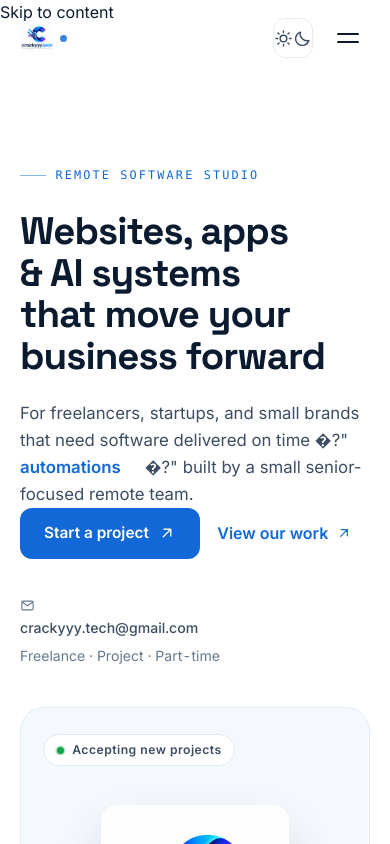
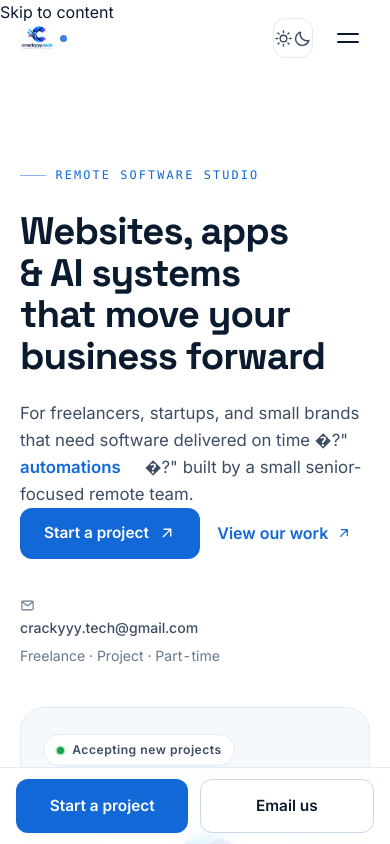
Before and after one commit to crackyyytech/crackyyy.tech-website, a React (Vite) app: page / in a window 390 px wide. Shown: the top 844 px of the page. Built offline with nearby package versions, Linux system fonts and the light colour scheme.

Commit message:
feat(ui): sticky mobile quick-actions bar (Start a project / Email us)

```diff
--- a/src/App.css
+++ b/src/App.css
@@ -2115,3 +2115,32 @@ html[data-theme='dark'] .footer__logo {
     animation: none;
   }
 }
+/* ==================================================================
+   Sticky quick-actions bar (mobile)
+================================================================== */
+@media (max-width: 768px) {
+  body {
+    padding-bottom: calc(66px + env(safe-area-inset-bottom));
+  }
+
+  .sticky-actions {
+    position: fixed;
+    left: 0;
+    right: 0;
+    bottom: 0;
+    z-index: 60;
+    display: flex;
+    gap: 0.7rem;
+    padding: 0.7rem 1rem calc(0.7rem + env(safe-area-inset-bottom));
+    background: color-mix(in oklab, var(--bg) 86%, transparent);
+    -webkit-backdrop-filter: blur(10px);
+    backdrop-filter: blur(10px);
+    border-top: 1px solid var(--line);
+  }
+
+  .sticky-actions__btn {
+    flex: 1;
+    justify-content: center;
+    text-align: center;
+  }
+}
--- a/src/App.jsx
+++ b/src/App.jsx
@@ -41,6 +41,14 @@ export default function App() {
         <Internships />
         <Contact />
       </main>
+      <nav className="sticky-actions" aria-label="Quick actions">
+        <a className="btn btn--primary sticky-actions__btn" href="#contact">
+          Start a project
+        </a>
+        <a className="btn btn--outline sticky-actions__btn" href="mailto:crackyyy.tech@gmail.com">
+          Email us
+        </a>
+      </nav>
       <Footer />
     </>
   )
```
